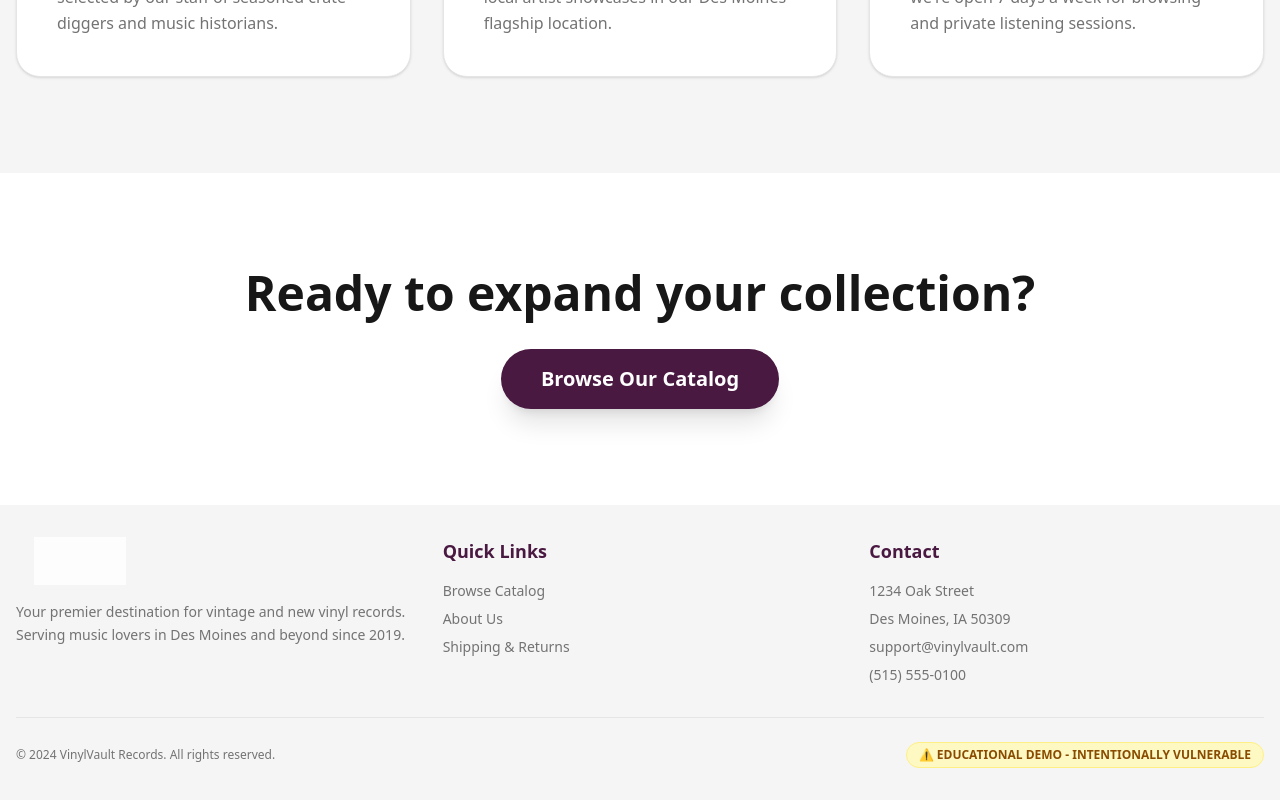
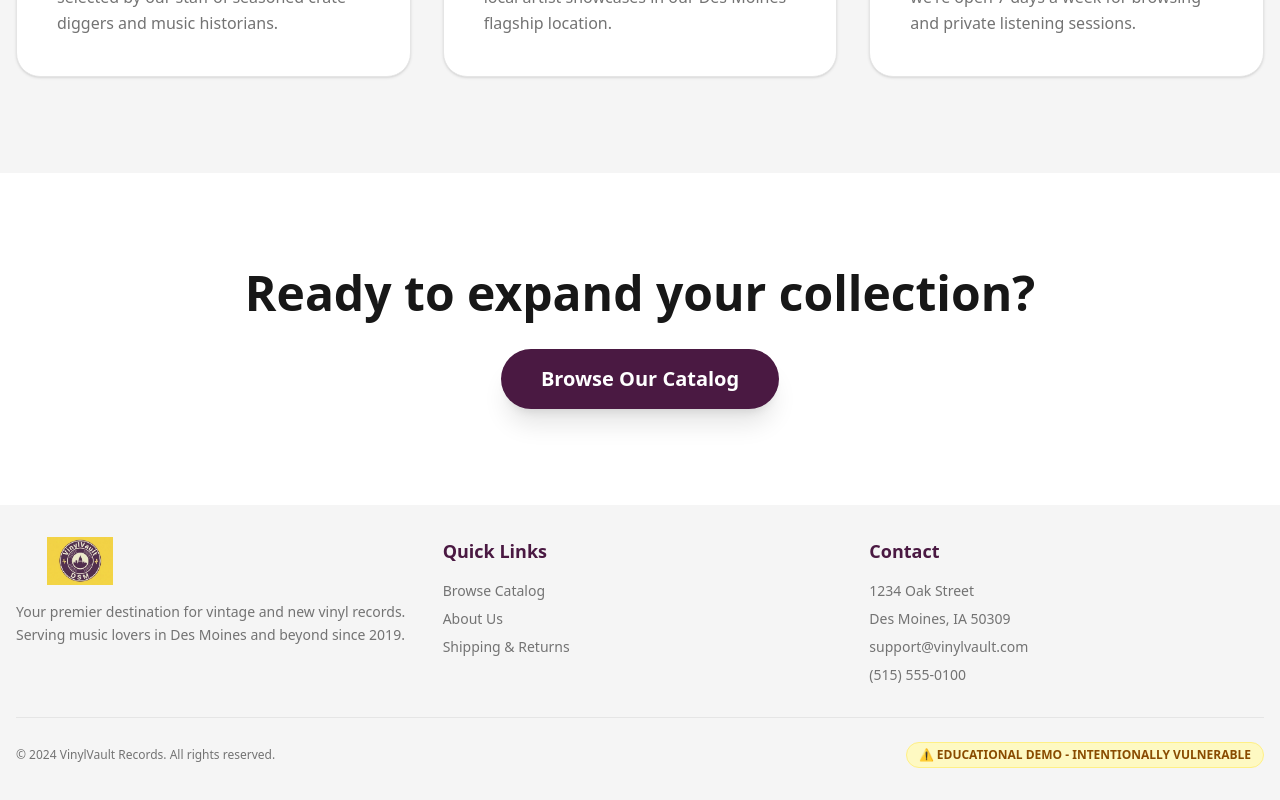
Before and after one commit to jrsherlock/vinyl-vault-demo, a Next.js app: page /about in a window 1280 px wide. Shown: the part 1827-2627 px from the top of the page. Built offline with nearby package versions, Linux system fonts and the light colour scheme; a web font is replaced by a local one.

Commit message:
feat: Update site imagery, switch Ornette artwork to JPG, and verify build for deployment

```diff
--- a/src/app/about/page.tsx
+++ b/src/app/about/page.tsx
@@ -9,7 +9,7 @@ export default function AboutPage() {
         <div className="absolute inset-0 z-0">
           <div className="absolute inset-0 bg-black/60 z-10" />
           <Image
-            src="https://images.unsplash.com/photo-1603048588665-791ca8aea617?q=80&w=2000&auto=format&fit=crop"
+            src="/images/vvinterior.png"
             alt="Vinyl Records"
             fill
             className="object-cover"
--- a/src/components/layout/Footer.tsx
+++ b/src/components/layout/Footer.tsx
@@ -8,9 +8,9 @@ export default function Footer() {
           <div>
             <div className="w-32 h-12 mb-4 relative">
               <img
-                src="/images/recordlogo1.png"
+                src="/images/recordpurplerectangle.png"
                 alt="VinylVault"
-                className="object-contain w-full h-full brightness-0 invert opacity-80"
+                className="object-contain w-full h-full opacity-90"
               />
             </div>
             <p className="text-sm leading-relaxed">
--- a/src/data/products.json
+++ b/src/data/products.json
@@ -115,7 +115,7 @@
       "cost": 35.0,
       "stock": 1,
       "description": "Original Atlantic pressing. A revolutionary artifact.",
-      "image": "/images/ornette.png"
+      "image": "/images/ornette.jpg"
     },
     {
       "id": "VINYL-010",
```
Also changed, not shown: public/images/ornette.jpg (added), 1 other file (tests, documents, lock files or other folders).
